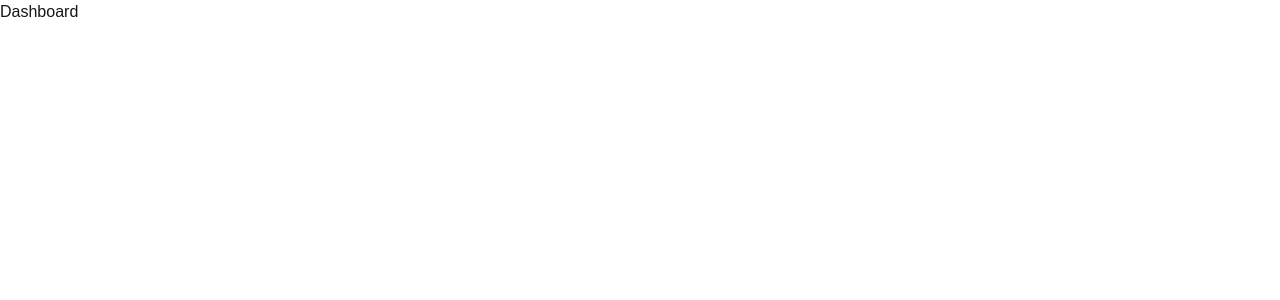
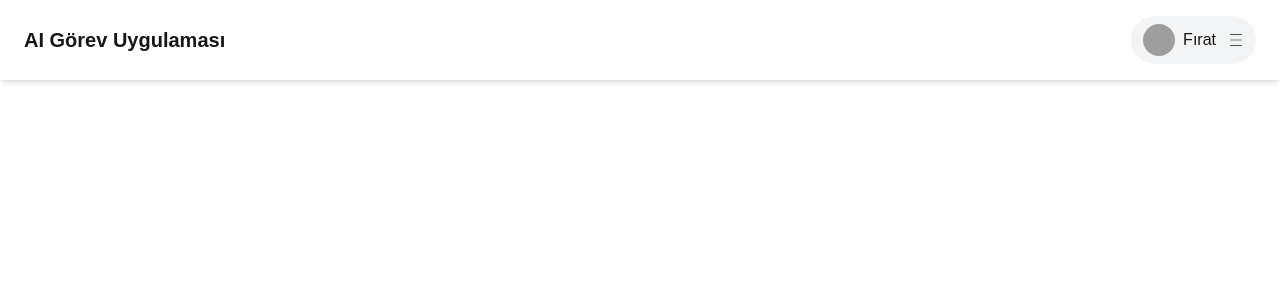
Before and after one commit to FiratSomek/Daily-Task-With-AI, a Next.js app: page /Dashboard in a window 1280 px wide. Shown: the top 300 px of the page. Built offline with nearby package versions, Linux system fonts and the light colour scheme; grey boxes are pictures that could not be loaded.

Commit message:
installed react icons and created Header.tsx

```diff
--- a/package.json
+++ b/package.json
@@ -14,6 +14,7 @@
     "next": "15.3.3",
     "react": "^19.0.0",
     "react-dom": "^19.0.0",
+    "react-icons": "^5.5.0",
     "react-redux": "^9.2.0"
   },
   "devDependencies": {
--- a/src/app/Dashboard/page.tsx
+++ b/src/app/Dashboard/page.tsx
@@ -1,7 +1,12 @@
 import React from "react";
+import Header from "../components/Header";
 
 const Dashboard = () => {
-  return <div>Dashboard</div>;
+  return (
+    <div>
+      <Header />
+    </div>
+  );
 };
 
 export default Dashboard;
--- /dev/null
+++ b/src/app/components/Header.tsx
@@ -0,0 +1,45 @@
+"use client";
+
+import { useState } from "react";
+import { CiMenuBurger, CiSettings, CiUser } from "react-icons/ci";
+
+export default function Header() {
+  const [open, setOpen] = useState(false);
+
+  return (
+    <header className="flex justify-between items-center px-6 py-4 bg-white shadow-md">
+      <h1 className="text-xl font-bold">AI Görev Uygulaması</h1>
+
+      <div className="relative">
+        <button
+          onClick={() => setOpen(!open)}
+          className="flex items-center space-x-2 bg-gray-100 px-3 py-2 rounded-full hover:bg-gray-200 transition"
+        >
+          <img
+            src="https://i.pravatar.cc/40"
+            alt="Avatar"
+            className="w-8 h-8 rounded-full"
+          />
+          <span className="font-medium">Fırat</span>
+          <CiMenuBurger className="w-4 h-4 ml-1" />
+        </button>
+
+        {open && (
+          <div className="absolute right-0 mt-2 w-48 bg-white border rounded-md shadow-lg z-10">
+            <ul className="py-1">
+              <li className="px-4 py-2 hover:bg-gray-100 flex items-center gap-2">
+                <CiUser className="w-4 h-4" /> Profil
+              </li>
+              <li className="px-4 py-2 hover:bg-gray-100 flex items-center gap-2">
+                <CiSettings className="w-4 h-4" /> Ayarlar
+              </li>
+              <li className="px-4 py-2 hover:bg-gray-100 text-red-500">
+                Çıkış Yap
+              </li>
+            </ul>
+          </div>
+        )}
+      </div>
+    </header>
+  );
+}
--- a/src/app/components/Login.tsx
+++ b/src/app/components/Login.tsx
@@ -1,3 +1,4 @@
+import Link from "next/link";
 import React from "react";
 
 const Login = () => {
@@ -24,14 +25,12 @@ const Login = () => {
           />
         </label>
       </div>
-      <button
-        className=" rounded-3xl p-1 font-bold text-white bg-blue-500 cursor-pointer mt-5
-
-
-"
-      >
-        LOGIN
-      </button>
+      <Link href="/dashboard">
+        {" "}
+        <button className=" rounded-3xl p-1 font-bold text-white bg-blue-500 cursor-pointer mt-5">
+          LOGIN
+        </button>
+      </Link>
     </div>
   );
 };
```
Also changed, not shown: 1 other file (tests, documents, lock files or other folders).
